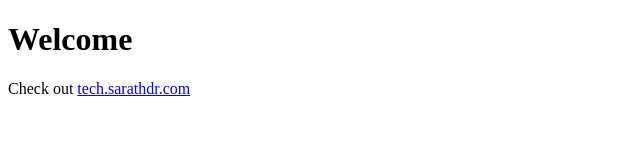
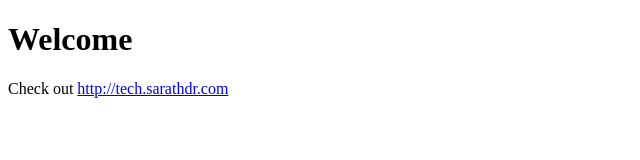
Before and after one commit to sarathdr/sarathdr.github.io, a plain HTML site: page index.html in a window 1280 px wide. Shown: the full height of the page, 0-640 px from the left. Drawn offline with Linux system fonts and the light colour scheme.

```diff
--- a/index.html
+++ b/index.html
@@ -3,7 +3,7 @@
 
 <body>
     <h1>Welcome</h1>
-    <p>Check out <a href="http://tech.sarathdr.com/">tech.sarathdr.com</a></p>
+    <p>Check out <a href="http://tech.sarathdr.com/">http://tech.sarathdr.com</a></p>
 </body>
 
 </html>
```
Also changed, not shown: img/imgViewLib/bottom_left.png (added), img/imgViewLib/bottom_right.png (added), img/imgViewLib/center_center.png (added).
